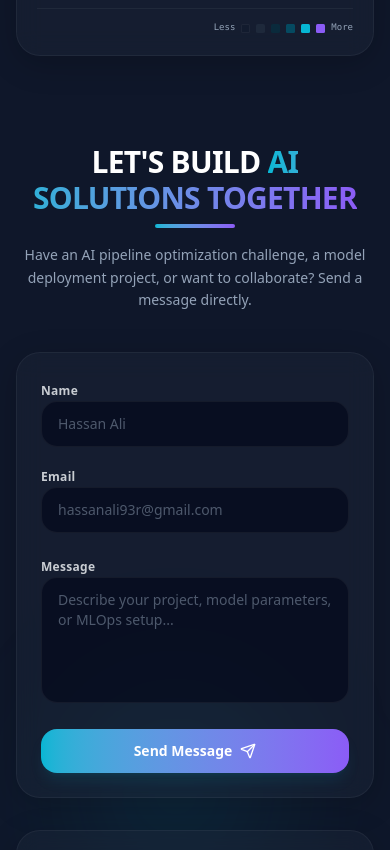
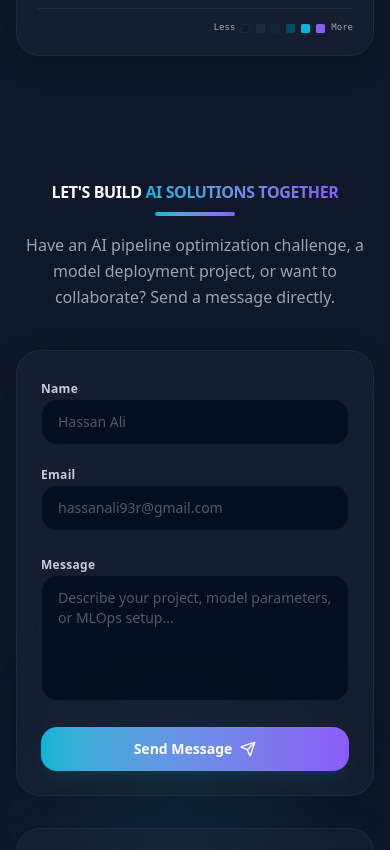
Before and after one commit to Rival5555/hassan-ali-portfolio, a Next.js app: page / in a window 390 px wide. Shown: the part 5760-6610 px from the top of the page. Built offline with nearby package versions, Linux system fonts and the light colour scheme; no server answers.

Commit message:
improved width

```diff
--- a/components/Contact.tsx
+++ b/components/Contact.tsx
@@ -19,19 +19,19 @@ export default function Contact() {
   };
 
   return (
-    <section id="contact" className="relative space-y-10 py-3 scroll-mt-20">
+    <section id="contact" className="relative space-y-10 py-12 md:py-16 lg:py-24 scroll-mt-20">
       {/* Decorative Glow Spot */}
       <div className="glow-spot-cyan absolute left-0 bottom-1/4 h-80 w-80 rounded-full" />
 
       <div className="space-y-2 text-center md:text-left">
-        <h2 className="text-3xl font-bold tracking-tight text-white sm:text-4xl uppercase">
+        <h2 className="text-fluid-h2 font-bold tracking-tight text-white uppercase">
           Let&apos;s Build{" "}
           <span className="bg-gradient-to-r from-primary-accent to-secondary-accent bg-clip-text text-transparent font-black">
             AI Solutions Together
           </span>
         </h2>
         <div className="h-1 w-20 bg-gradient-to-r from-primary-accent to-secondary-accent rounded-full mx-auto md:mx-0" />
-        <p className="max-w-xl text-sm text-muted-text pt-2 leading-relaxed mx-auto md:mx-0">
+        <p className="max-w-xl text-fluid-body text-muted-text pt-2 leading-relaxed mx-auto md:mx-0">
           Have an AI pipeline optimization challenge, a model deployment project, or want to collaborate? Send a message directly.
         </p>
       </div>
```
